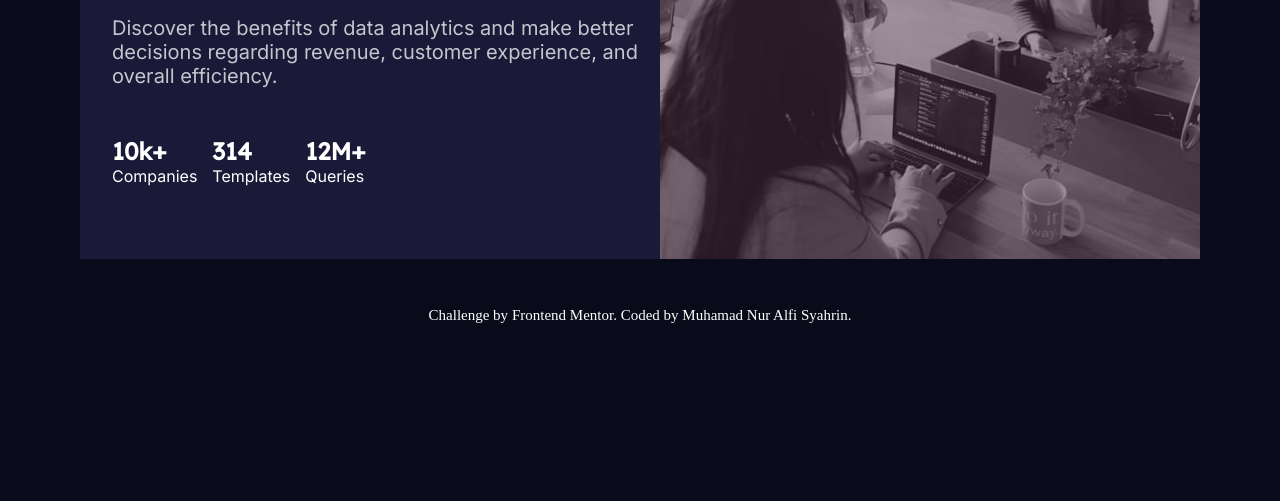
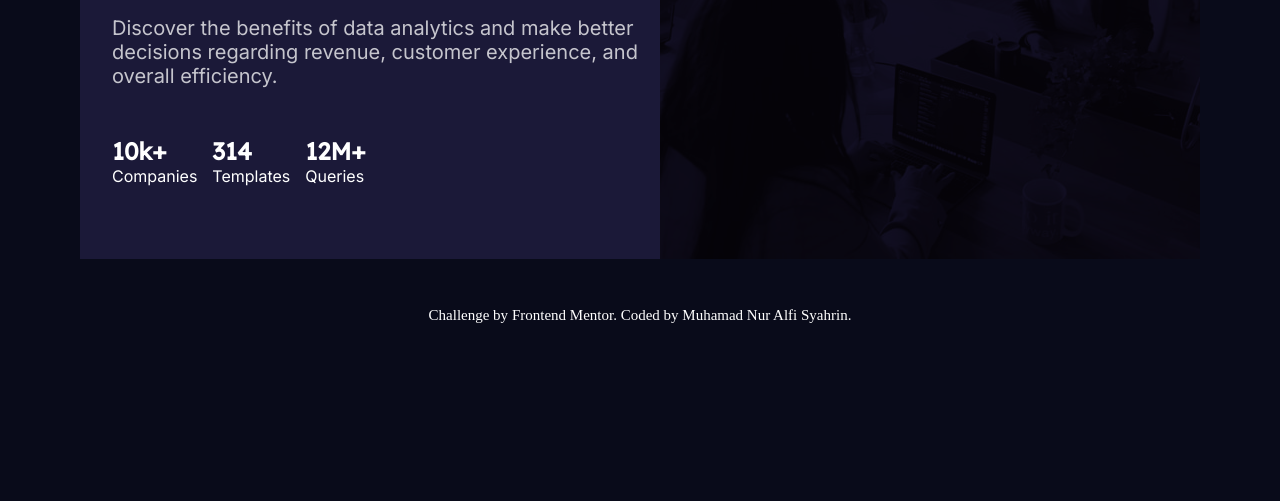
Before and after one commit to hemarle/stats-preview, a plain HTML site: page index.html in a window 1280 px wide. Shown: the part 299-800 px from the top of the page. Drawn offline with Linux system fonts and the light colour scheme.

Commit message:
Update style.css

```diff
--- a/style.css
+++ b/style.css
@@ -100,3 +100,7 @@ a {
     border-top-right-radius: 15px;
   }
 }
+
+img{
+  background: color: hsl(277, 64%, 61%);
+  mix-blend-mode:multiply
```
